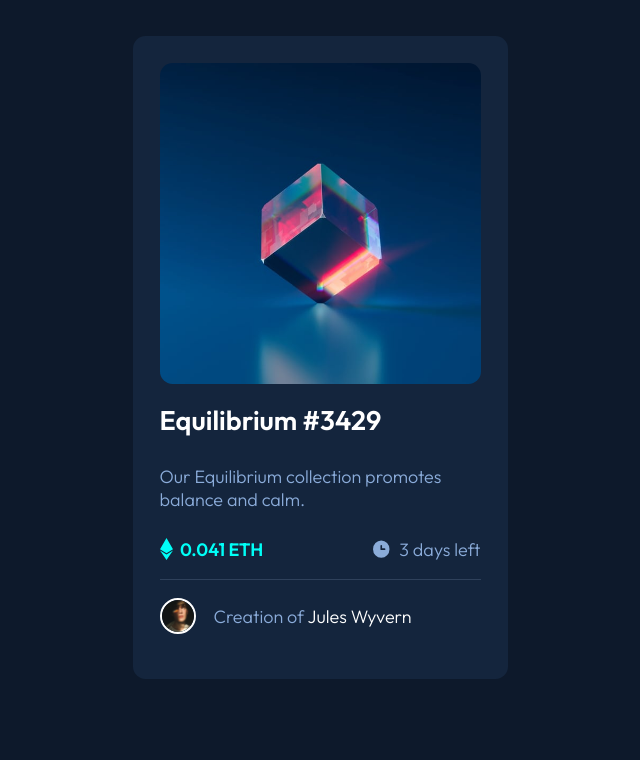
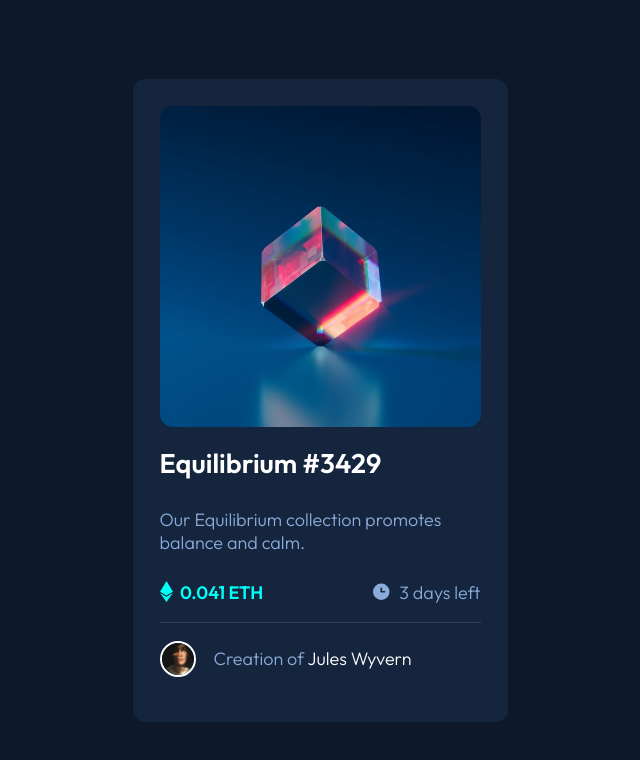
Before and after one commit to david-oncu/nft-preview-card-component-completed, a plain HTML site: page index.html in a window 1280 px wide. Shown: the whole page, without its empty margins (320-960 px from the left). Drawn offline with Linux system fonts and the light colour scheme.

Commit message:
Update styles.css

```diff
--- a/styles.css
+++ b/styles.css
@@ -43,7 +43,8 @@ body{
     background-color: var(--clr-main-bg);
     color: var(--clr-white);
     display: grid;
-    justify-items: center;
+    justify-content: center;
+    align-items: center;
 
 }
 
```
